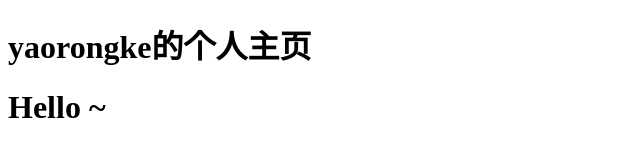
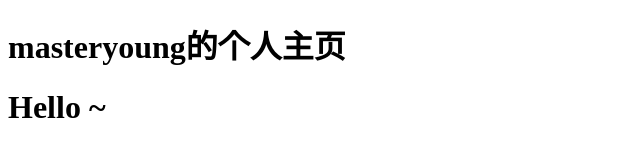
Before and after one commit to Masteryoung999/Masteryoung999.github.io, a plain HTML site: page index.html in a window 1280 px wide. Shown: the whole page, without its empty margins (0-640 px from the left). Drawn offline with Linux system fonts and the light colour scheme.

Commit message:
Update index.html

```diff
--- a/index.html
+++ b/index.html
@@ -5,7 +5,7 @@
     <title>yaorongke</title>
 </head>
 <body>
-    <h1>yaorongke的个人主页</h1>
+    <h1>masteryoung的个人主页</h1>
     <h1>Hello ~</h1>
 </body>
 </html>
```
